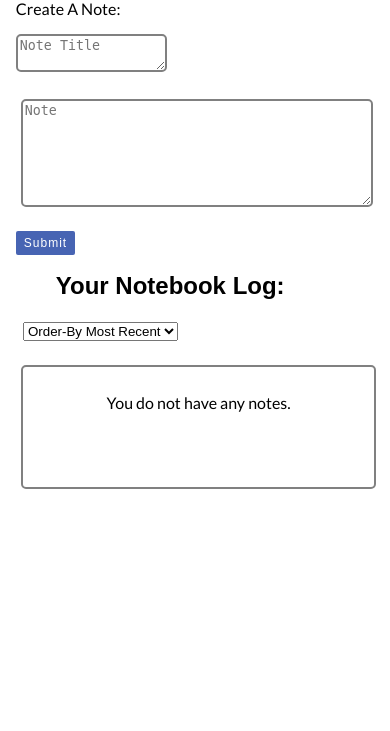
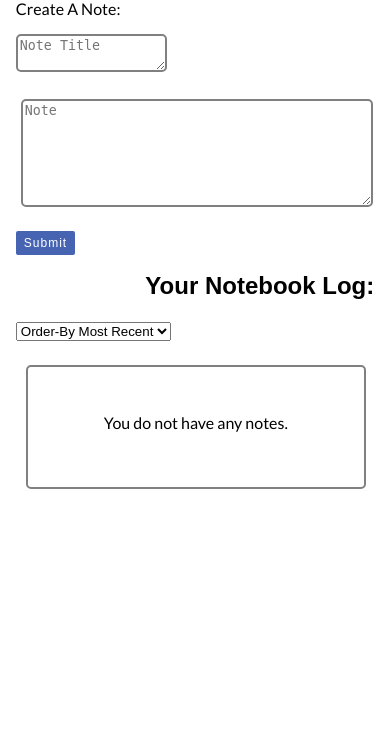
Before and after one commit to laurengordonfahn/notebook, a Flask app: page / in a window 390 px wide. Shown: the part 113-844 px from the top of the page. Run offline with Flask 2, Linux system fonts and the light colour scheme; the visitor is signed in with stand-in values (Sample User, id 1); data comes from the database, SQL or seed files in the repository; some libraries are stand-ins or nearby versions; some web fonts are replaced.

Commit message:
Media Screen Css
Issues: Not certain if my media Screen resizing will work for different screen sizes as in console the phone button shrinks the screen

```diff
--- a/static/css/stylesheet.css
+++ b/static/css/stylesheet.css
@@ -98,6 +98,7 @@
     /* Div Container - All Notes */
     #contain_all_notes{
         margin-top: 0px;
+        padding-left:5px;
         padding-top: 0px;
         width: 100%;
         height: 200px;
@@ -160,7 +161,7 @@
 /* No Notes Div*/
 .no_notes{
     height: 100px;
-    width: 90%;
+    width: 80%;
     margin: 5px 5px 2px 5px;
     border: solid 2px;
     border-color: gray;
@@ -175,7 +176,119 @@
 }
 
 /* Responsive Design */
+@media screen and (max-width: 1130px) {
 
+    /* Row 4 - Note Orderby/Header */
+    /* Div Container - All Notes */
+    #contain_all_notes{
+        margin-top: 0px;
+        margin-right: 20px;
+        padding-right:15px;
+        padding-top: 0px;
+        width: 100%;
+        height: 200px;
+        overflow: scroll;
+    }
+
+    }
+    .no_notes{
+        height: 100px;
+        width: 90%;
+        padding: 10px;
+        margin: 5px 5px 2px 5px;
+        border: solid 2px;
+        border-color: gray;
+        border-radius: 5px;
+        position: fixed;
+        z-index: -10;
+        text-align: center;
+    }
+}
+
+@media screen and (max-width: 840px) {
+
+    /* Row 4 - Note Orderby/Header */
+    /* Div Container - All Notes */
+    #contain_all_notes{
+        margin-top: 0px;
+        margin-right: 20px;
+        padding-right:15px;
+        padding-top: 0px;
+        width: 100%;
+        height: 200px;
+        overflow: scroll;
+    }
+
+    }
+    .no_notes{
+        height: 100px;
+        width: 88%;
+        padding: 10px;
+        margin: 5px 5px 2px 5px;
+        border: solid 2px;
+        border-color: gray;
+        border-radius: 5px;
+        position: fixed;
+        z-index: -10;
+        text-align: center;
+    }
+}
+@media screen and (max-width: 700px) {
+
+    /* Row 4 - Note Orderby/Header */
+    /* Div Container - All Notes */
+    #contain_all_notes{
+        margin-top: 0px;
+        margin-right: 20px;
+        padding-right:15px;
+        padding-top: 0px;
+        width: 100%;
+        height: 200px;
+        overflow: scroll;
+    }
+
+    }
+    .no_notes{
+        height: 100px;
+        width: 88%;
+        padding: 10px;
+        margin: 5px 5px 2px 5px;
+        border: solid 2px;
+        border-color: gray;
+        border-radius: 5px;
+        position: fixed;
+        z-index: -10;
+        text-align: center;
+    }
+}
+@media screen and (max-width: 660px) {
+
+    /* Row 4 - Note Orderby/Header */
+    /* Div Container - All Notes */
+    #contain_all_notes{
+        margin-top: 0px;
+        margin-right: 20px;
+        padding-right:15px;
+        padding-top: 0px;
+        width: 100%;
+        height: 200px;
+        overflow: scroll;
+    }
+
+    }
+    .no_notes{
+        height: 100px;
+        width: 86%;
+        padding: 10px;
+        margin: 5px 5px 2px 5px;
+        border: solid 2px;
+        border-color: gray;
+        border-radius: 5px;
+        position: fixed;
+        z-index: -10;
+        text-align: center;
+    }
+}
 @media screen and (max-width: 520px) {
 /* Row 3- Note Header */
     /* Div container for orderby and note header */
@@ -213,6 +326,32 @@
         position: fixed;
         z-index: -10;
     }
+
+     /* Row 4 - Note Orderby/Header */
+    /* Div Container - All Notes */
+    #contain_all_notes{
+        margin-top: 0px;
+        margin-right: 20px;
+        padding-right:15px;
+        padding-top: 0px;
+        width: 100%;
+        height: 200px;
+        overflow: scroll;
+    }
+
+    }
+    .no_notes{
+        height: 100px;
+        width: 84%;
+        padding: 10px;
+        margin: 5px 5px 2px 5px;
+        border: solid 2px;
+        border-color: gray;
+        border-radius: 5px;
+        position: fixed;
+        z-index: -10;
+        text-align: center;
+    }
 }
 
 @media screen and (max-width: 460px) {
@@ -238,4 +377,30 @@
         margin-left:2%;
     }
 
+     /* Row 4 - Note Orderby/Header */
+    /* Div Container - All Notes */
+    #contain_all_notes{
+        margin-top: 0px;
+        margin-right: 20px;
+        padding-right:15px;
+        padding-top: 0px;
+        width: 100%;
+        height: 200px;
+        overflow: scroll;
+    }
+
+    }
+    .no_notes{
+        height: 100px;
+        width: 81%;
+        padding: 10px;
+        margin: 5px 5px 2px 5px;
+        border: solid 2px;
+        border-color: gray;
+        border-radius: 5px;
+        position: fixed;
+        z-index: -10;
+        text-align: center;
+    }
+
 }
--- a/templates/index.html
+++ b/templates/index.html
@@ -103,7 +103,7 @@
         {% else %}
 
             <div class="decorate_note_div no_notes">
-                <p> You do not have any notes. </p>
+                <p id="no_note_message" > You do not have any notes. </p>
             </div>
 
         {% endif %}
```
